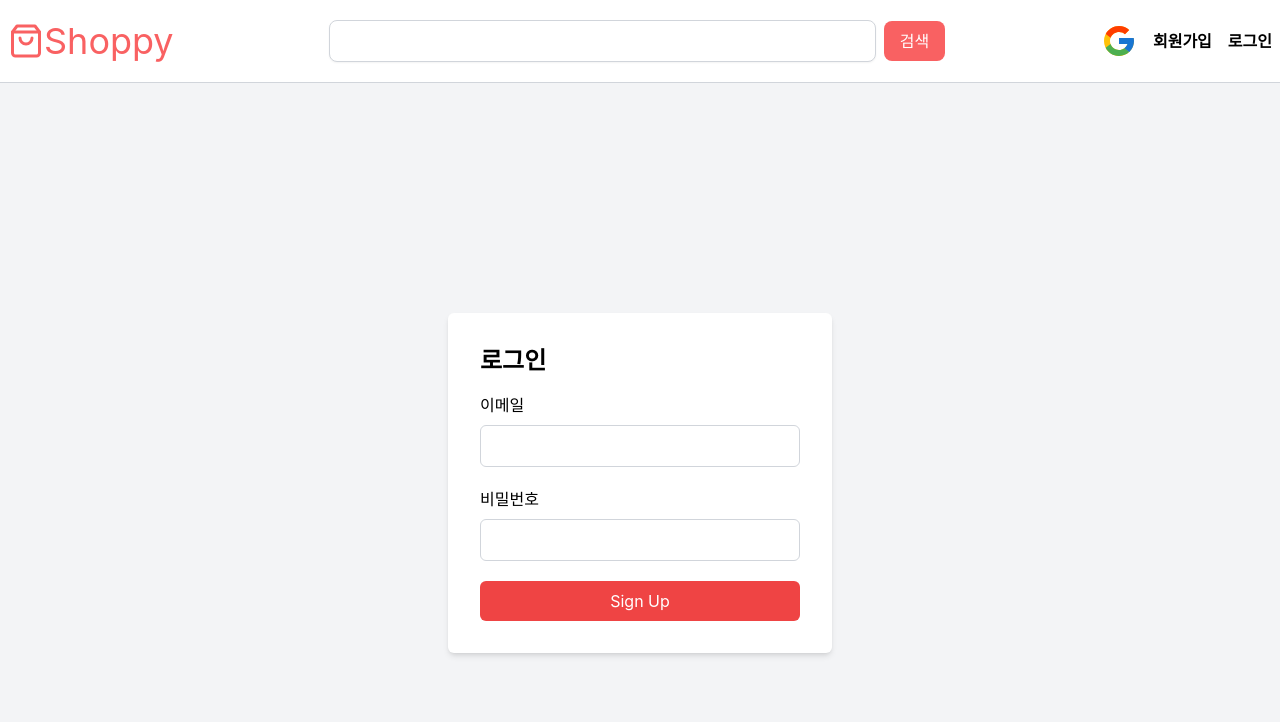
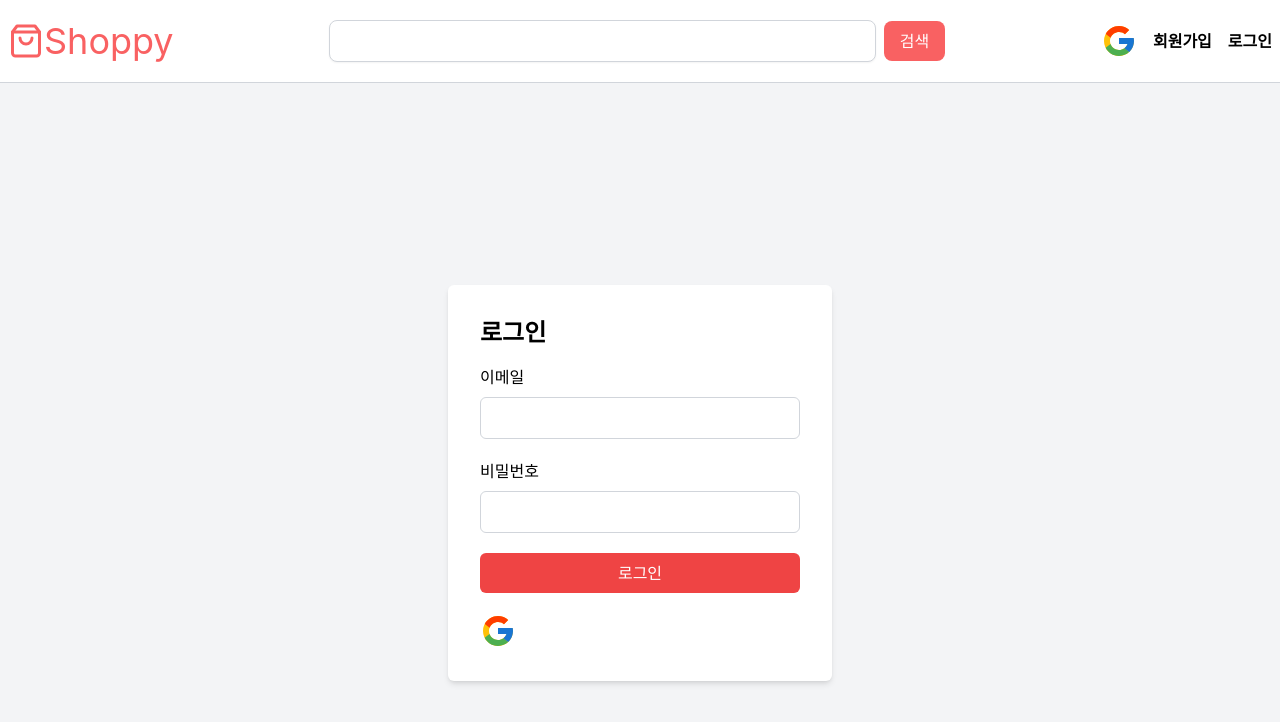
Before and after one commit to myjhye/ReactShoppingProject, a React (Create React App) app: page /login in a window 1280 px wide. Shown: the top 722 px of the page. Built offline with nearby package versions, Linux system fonts and the light colour scheme; no server answers.

Commit message:
로그인 컴포넌트 css 수정

```diff
--- a/src/components/Navbar.jsx
+++ b/src/components/Navbar.jsx
@@ -9,7 +9,6 @@ import Button from "./ui/Button";
 import { useAuthContext } from "../context/AuthContext";
 import CartStatus from "./CartStatus";
 import { FcGoogle } from 'react-icons/fc';
-import { GoogleAuthProvider, getAuth, signInWithPopup } from "firebase/auth";
 
 export default function Navbar() {
     const {
--- a/src/pages/Login.jsx
+++ b/src/pages/Login.jsx
@@ -1,6 +1,9 @@
 import { useState } from "react";
 import { loginWithEmailandPassword } from "../api/firebase";
 import { useNavigate } from "react-router-dom";
+import { FcGoogle } from 'react-icons/fc';
+import { useAuthContext } from "../context/AuthContext";
+import DefaultButton from "../components/ui/DefaultButton";
 
 export default function Login() {
 
@@ -9,6 +12,7 @@ export default function Login() {
     const [message, setMessage] = useState('');
 
     const navigate = useNavigate();
+    const { login } = useAuthContext();
 
 
     const handleLogin = async (e) => {
@@ -65,10 +69,13 @@ export default function Login() {
                         />
                     </div>
                     {message && <p className="text-red-500 text-sm mt-1">{message}</p>}
+
+
                     <button
                         type="submit"
-                        className="w-full bg-red-500 text-white py-2 rounded-md hover:brightness-110"
-                    >Sign Up</button>
+                        className="w-full bg-red-500 text-white py-2 rounded-md hover:brightness-110 mb-5"
+                    >로그인</button>
+                    <FcGoogle className="text-4xl cursor-pointer" onClick={login} />
                 </form>
             </div>
         </div>
```
